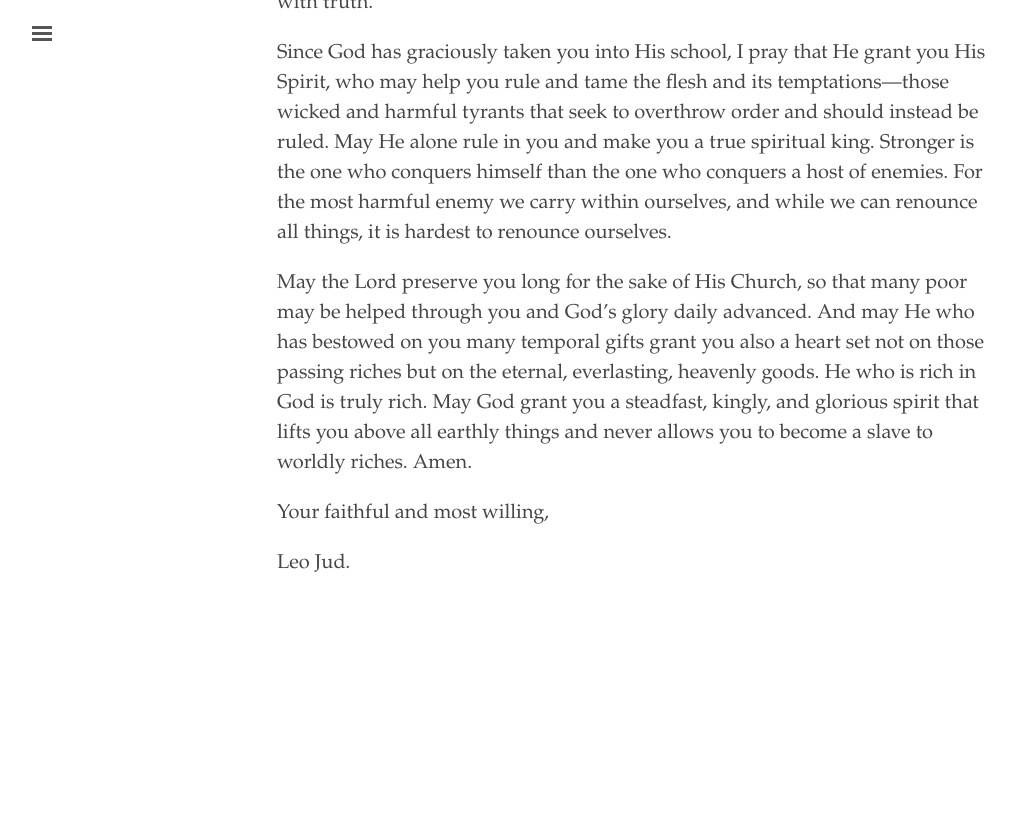
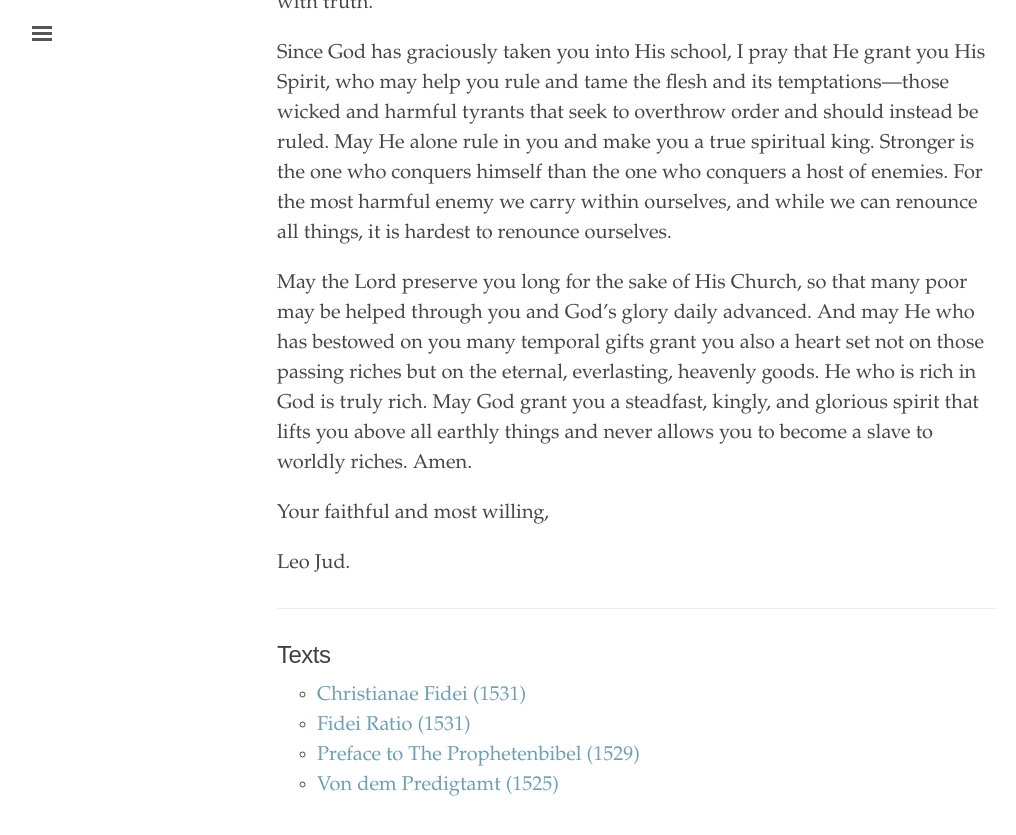
Before and after one commit to turicumzwingli/turicum, a Jekyll site: the page built from _texts/christianaefidei.md, in a window 1280 px wide and 900 px high, scrolled down 63279 px. Shown: the top 835 px of the window, without its empty margins (3-1019 px from the left). Built offline with Jekyll 4.4.1, drawn with Linux system fonts in a browser that asks for light colours; before the commit the page ends 63957 px from its top, so only the background shows below that.

Commit message:
Update christianaefidei.md add other text links at end

```diff
--- a/_texts/christianaefidei.md
+++ b/_texts/christianaefidei.md
@@ -1049,3 +1049,20 @@ May the Lord preserve you long for the sake of His Church, so that many poor may
 Your faithful and most willing,
 
 Leo Jud.
+
+
+<hr>
+
+<div class="toc">
+  <h2>Texts</h2>
+  <ul class="texts">
+  {% for item in site.texts %}
+
+    <li class="text-title">
+      <a href="{{ site.baseurl }}{{ item.url }}">
+        {{ item.title }}
+      </a>
+    </li>
+  {% endfor %}
+  </ul>
+</div>
```
